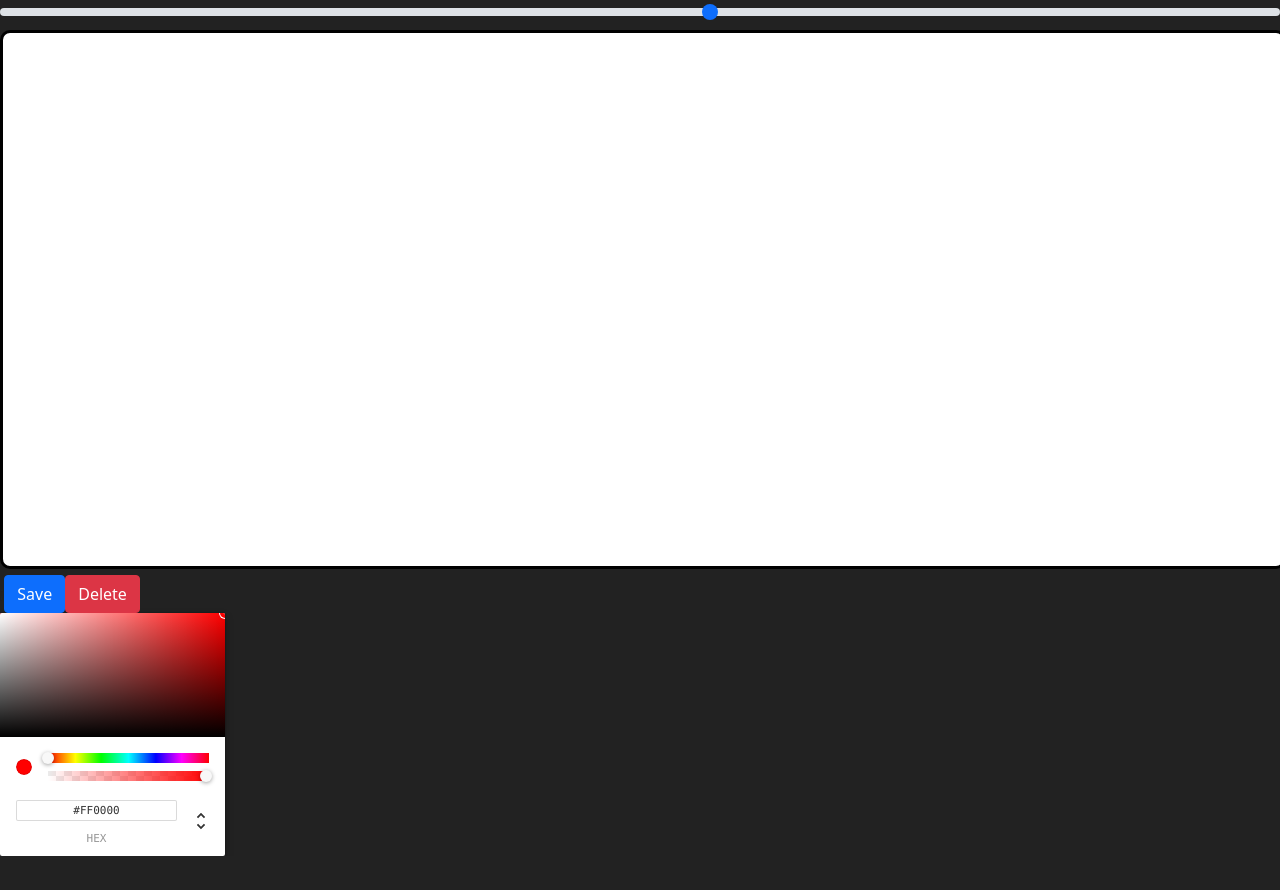
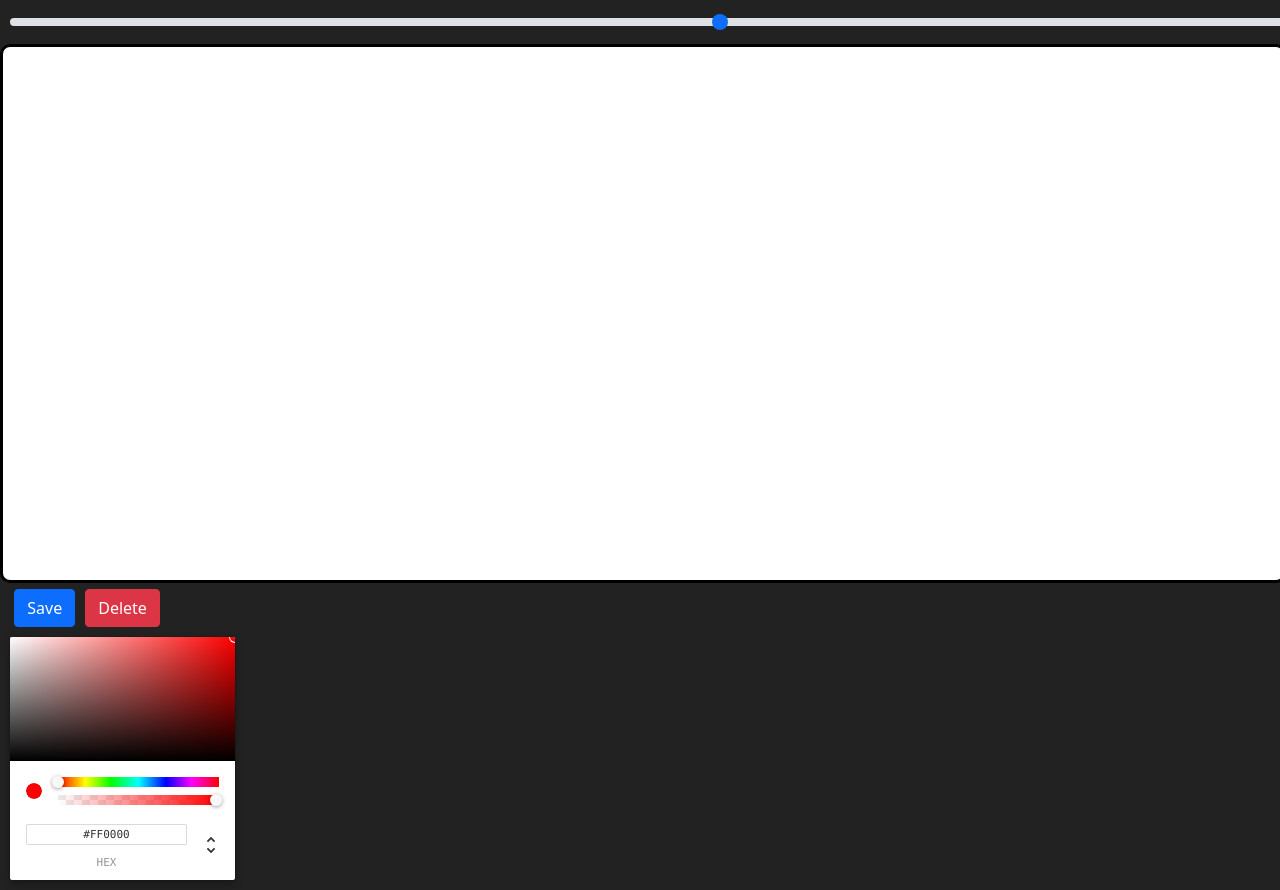
Before and after one commit to insideseanshead/canvas-react, a React (Create React App) app: page / in a window 1280 px wide. Before the commit the page ends 856 px from the top, so only its background shows below. Built offline with nearby package versions, Linux system fonts and the light colour scheme.

Commit message:
updated styles

```diff
--- a/src/App.css
+++ b/src/App.css
@@ -7,3 +7,15 @@ body {
   border: 3px solid #000;
   border-radius: 10px;
 }
+
+.canvasButtons {
+  margin-left: 10px;
+}
+
+.slider {
+  margin: 10px;
+}
+
+.colorPicker {
+  margin: 10px
+}
--- a/src/App.js
+++ b/src/App.js
@@ -1,10 +1,9 @@
 import {useState} from "react";
+import {ChromePicker} from 'react-color'
 import Canvas from "./components/Canvas";
+import PenSlider from "./components/PenSlider";
 import "bootstrap/dist/css/bootstrap.min.css";
-import {ChromePicker} from 'react-color'
-import PenSlider from "./components/PenSlider";
 import "./App.css";
-
 
 
 function App() {
@@ -16,7 +15,7 @@ function App() {
     <div className="App">
       <PenSlider slider={penSize} />
       <Canvas color={color} penSize={penSize} />
-      <ChromePicker color={color} onChange={update => setColor(update.hex)} />
+      <ChromePicker className='colorPicker' color={color} onChange={update => setColor(update.hex)} />
     </div>
   );
 }
--- a/src/components/Canvas.jsx
+++ b/src/components/Canvas.jsx
@@ -74,12 +74,12 @@ const Canvas = ({props, color, penSize}) => {
   }, [draw]);
 
   return (
-    <div>
+    <div className="canvasDiv">
       <canvas ref={canvasRef} {...props} id="canvas" />;
-      <Button variant="primary" id="save">
+      <Button className='canvasButtons' variant="primary" id="save">
         Save
       </Button>
-      <Button variant="danger" id="clear">
+      <Button className='canvasButtons' variant="danger" id="clear">
         Delete
       </Button>
     </div>
--- a/src/components/PenSlider.jsx
+++ b/src/components/PenSlider.jsx
@@ -3,7 +3,7 @@ import FormRange from "react-bootstrap/esm/FormRange";
 const PenSlider = ({ slider }) => {
   return (
     <div>
-      <FormRange
+      <FormRange className='slider'
         type="range"
         class="form-range"
         min='1'
```
Also changed, not shown: 1 other file (tests, documents, lock files or other folders).
